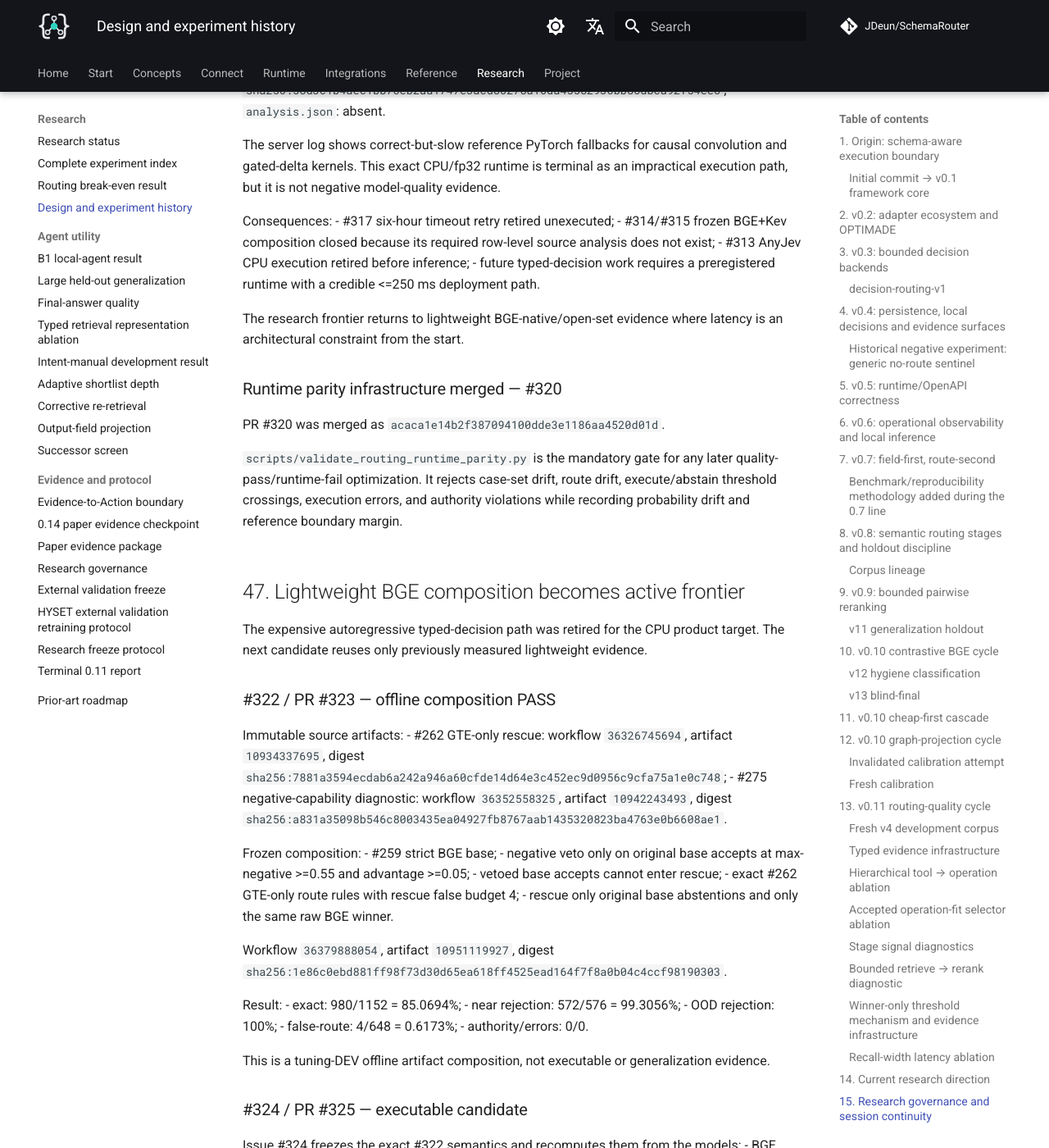
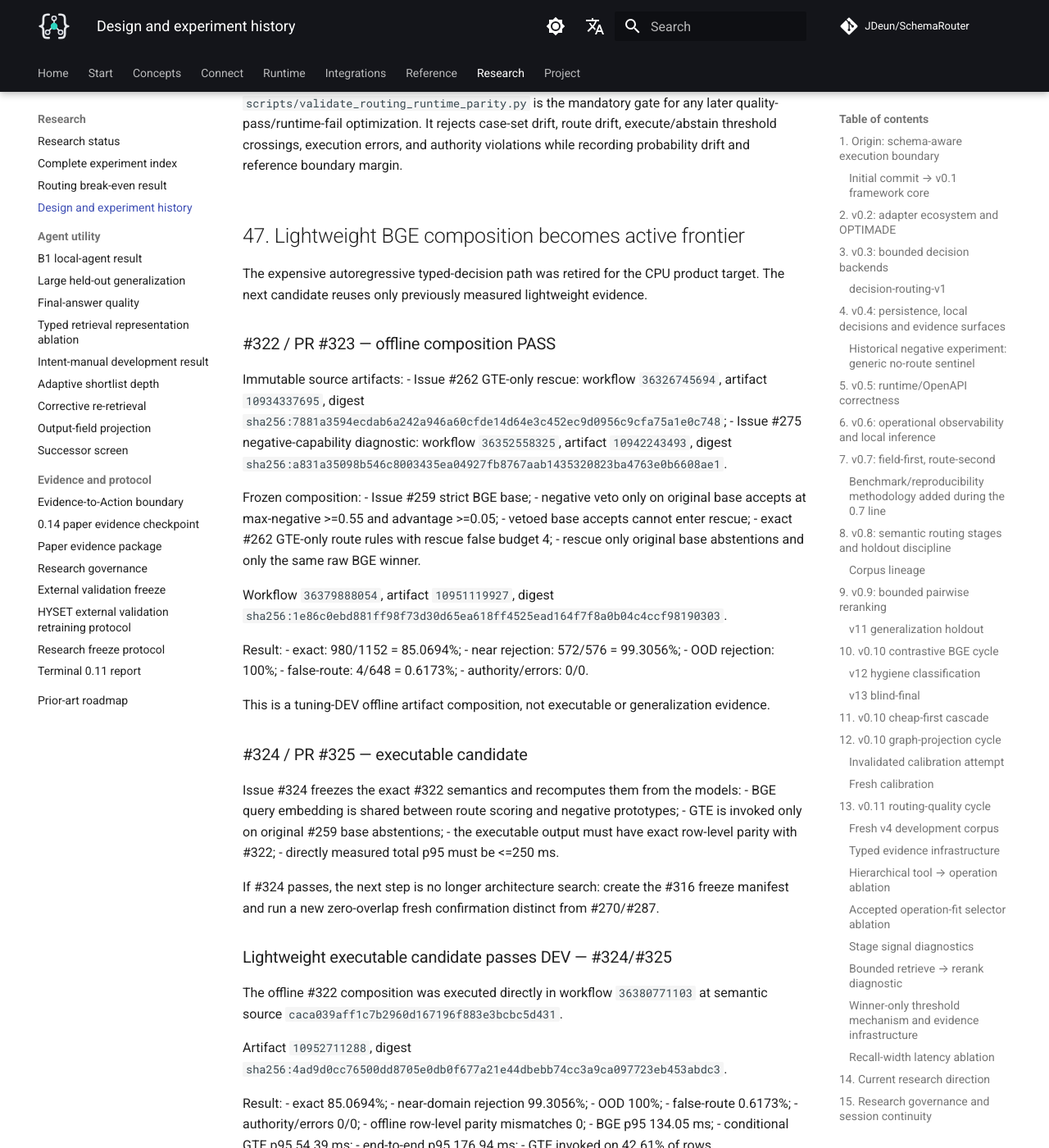
Before and after one commit to JDeun/SchemaRouter, an MkDocs documentation site: the page built from docs/research/design-and-experiment-history.md, in a window 1280 px wide and 1400 px high, scrolled down 59728 px. Shown: the whole window at 82% size. Built offline with MkDocs 1.6.1 and Material for MkDocs 9.7.7, drawn with Linux system fonts in a browser that asks for light colours; comment, search, counter and statistics services are not loaded; some of the changed text lies outside the part shown.

Commit message:
docs: prevent list issue references from rendering as H1 headings

```diff
--- a/docs/research/design-and-experiment-history.md
+++ b/docs/research/design-and-experiment-history.md
@@ -591,10 +591,10 @@
 
 Related work items:
 
-- #196 — historical design/experiment backfill;
-- #197 — active 0.11 composite candidate;
-- #198 — freeze/calibration/blind confirmation;
-- #199 — follow-up paper evidence package.
+- Issue #196 — historical design/experiment backfill;
+- Issue #197 — active 0.11 composite candidate;
+- Issue #198 — freeze/calibration/blind confirmation;
+- Issue #199 — follow-up paper evidence package.
 
 At the start of a new session:
 
@@ -1017,7 +1017,7 @@
 
 - BGE-M3 revision `5617a9f...`;
 - schema/action fusion 0.55 / 0.45;
-- #246 strict budget-6 route-local thresholds;
+- Issue #246 strict budget-6 route-local thresholds;
 - winner-only rank-then-gate;
 - no rank-2 fallthrough;
 - a comparison epsilon of 1e-6:
@@ -1773,11 +1773,11 @@
 is not required merely to test a new model.
 
 Infrastructure supporting this policy is now merged:
-- #291 / PR #292 — generic System One backend;
-- #297 / PR #298 — generic System One benchmark CLI;
-- #304 / PR #305 — arbitrary bounded decision callable benchmark path, merged as
+- Issue #291 / PR #292 — generic System One backend;
+- Issue #297 / PR #298 — generic System One benchmark CLI;
+- Issue #304 / PR #305 — arbitrary bounded decision callable benchmark path, merged as
   `c9678b95a6dc592a1c3b850a6aea8b1675ff94a4`;
-- #306 / PR #308 — reusable third-party `schemarouter.decision_backends` entry-point
+- Issue #306 / PR #308 — reusable third-party `schemarouter.decision_backends` entry-point
   discovery/loading, benchmark plugin selection, security documentation, and candidate-registry
   validation, squash-merged as `e782ebb87f80cdb2cefe5a716f77f546cd6309b1`.
 
@@ -1861,7 +1861,7 @@
 
 Evidence:
 - grouped-OOF/frozen learned verifier reached the target on DEV/same-corpus;
-- #287 fresh confirmation then fell to 82.64% exact / 93.23% near rejection / 6.02% false-route;
+- Issue #287 fresh confirmation then fell to 82.64% exact / 93.23% near rejection / 6.02% false-route;
 - generic Qwen3 capability gating (#289) and pinned Laya native noul (#301) both failed to provide a safer surface-invariant boundary;
 - direct Laya route authority (#293) was capacity-limited at 60.07% supported top-1.
 
@@ -1996,11 +1996,11 @@
 
 The staged fallback workflows no longer depend on a human UI click.
 
-- #314 / PR #315 remains dormant until a terminal #299 artifact exists. It can be activated by
+- Issue #314 / PR #315 remains dormant until a terminal #299 artifact exists. It can be activated by
   committing `benchmarks/operation-routing-v4-bge-kev-noul-compose.activation.json` with
   `activate=true`, source workflow run `36366508183`, and the exact artifact ID. The workflow
   revalidates source-run and artifact identity before reading rows.
-- #311 / PR #313 remains dormant until the Kev family is non-promotable. Its activation marker must
+- Issue #311 / PR #313 remains dormant until the Kev family is non-promotable. Its activation marker must
   declare `activate=true`, `after_issue=299`, and `reason="kev_family_non_promotable"`.
 
 The workflow-definition commits themselves do not start model evaluation because push filters match
@@ -2019,8 +2019,8 @@
 - `docs/research/operation-routing-freeze-protocol.md`.
 
 The canonical ownership boundary is now enforced in documentation and machine-readable governance:
-- #197 owns DEV qualification → exact freeze → NEW zero-overlap fresh confirmation;
-- #198 begins only after a validated `fresh-confirmed` manifest and owns calibration → one-shot blind-final.
+- Issue #197 owns DEV qualification → exact freeze → NEW zero-overlap fresh confirmation;
+- Issue #198 begins only after a validated `fresh-confirmed` manifest and owns calibration → one-shot blind-final.
 
 
 ### Runtime parity infrastructure merged — #320
@@ -2053,9 +2053,9 @@
 The server log shows correct-but-slow reference PyTorch fallbacks for causal convolution and gated-delta kernels. This exact CPU/fp32 runtime is terminal as an impractical execution path, but it is not negative model-quality evidence.
 
 Consequences:
-- #317 six-hour timeout retry retired unexecuted;
-- #314/#315 frozen BGE+Kev composition closed because its required row-level source analysis does not exist;
-- #313 AnyJev CPU execution retired before inference;
+- Issue #317 six-hour timeout retry retired unexecuted;
+- Issue #314/#315 frozen BGE+Kev composition closed because its required row-level source analysis does not exist;
+- Issue #313 AnyJev CPU execution retired before inference;
 - future typed-decision work requires a preregistered runtime with a credible <=250 ms deployment path.
 
 The research frontier returns to lightweight BGE-native/open-set evidence where latency is an architectural constraint from the start.
@@ -2074,13 +2074,13 @@
 ### #322 / PR #323 — offline composition PASS
 
 Immutable source artifacts:
-- #262 GTE-only rescue: workflow `36326745694`, artifact `10934337695`,
+- Issue #262 GTE-only rescue: workflow `36326745694`, artifact `10934337695`,
   digest `sha256:7881a3594ecdab6a242a946a60cfde14d64e3c452ec9d0956c9cfa75a1e0c748`;
-- #275 negative-capability diagnostic: workflow `36352558325`, artifact `10942243493`,
+- Issue #275 negative-capability diagnostic: workflow `36352558325`, artifact `10942243493`,
   digest `sha256:a831a35098b546c8003435ea04927fb8767aab1435320823ba4763e0b6608ae1`.
 
 Frozen composition:
-- #259 strict BGE base;
+- Issue #259 strict BGE base;
 - negative veto only on original base accepts at max-negative >=0.55 and advantage >=0.05;
 - vetoed base accepts cannot enter rescue;
 - exact #262 GTE-only route rules with rescue false budget 4;
@@ -2309,7 +2309,7 @@
 - route margin/cohesion floors were derived only from leave-one-out alias self-cohesion and
   same-tool sibling separation;
 - exactly four fixed families A/B/C/D were evaluated;
-- #270/#287/#326 fresh surfaces were excluded.
+- Issue #270/#287/#326 fresh surfaces were excluded.
 
 Canonical evidence:
 - workflow `36388641609`;
@@ -3157,9 +3157,9 @@
 
 B1 alone cannot establish general agent utility.
 
-- #423 requires the same frozen benchmark to be replicated with a materially stronger tool-calling
+- Issue #423 requires the same frozen benchmark to be replicated with a materially stronger tool-calling
   agent before generalizing beyond the small local baseline.
-- #424 separates final-answer factual quality from tool-call success and will measure required fact
+- Issue #424 separates final-answer factual quality from tool-call success and will measure required fact
   recall, hallucination, numeric/unit accuracy and provenance under FULL vs compact capability
   context.
 
@@ -3189,10 +3189,10 @@
 required for a population-level inference.
 
 The staged 0.14 successors are:
-- #428 public typed Top-K retrieval API;
-- #430 adaptive shortlist depth;
-- #431 execution-state-aware corrective re-retrieval;
-- #432 independent held-out generalization surface.
+- Issue #428 public typed Top-K retrieval API;
+- Issue #430 adaptive shortlist depth;
+- Issue #431 execution-state-aware corrective re-retrieval;
+- Issue #432 independent held-out generalization surface.
 
 None may use B1 row-level failures to rewrite the frozen B1 task surface.
 
```
